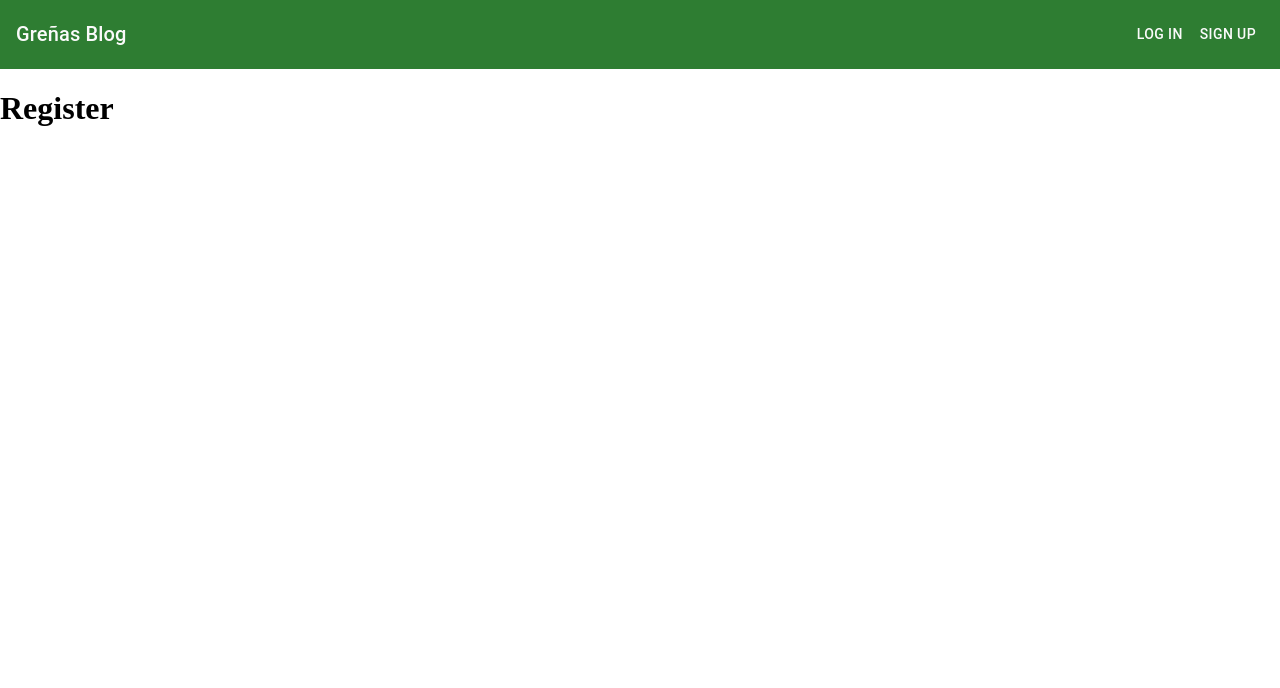
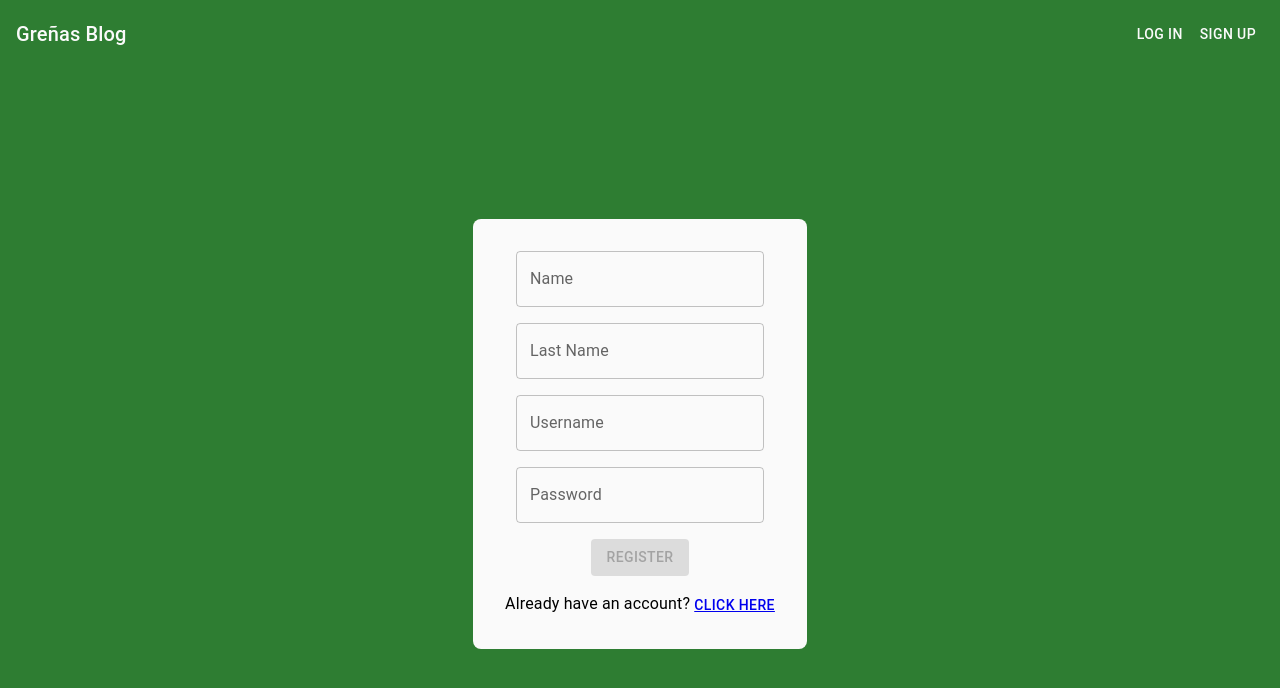
Before and after one commit to Salvador511/sisisi-blog, a Next.js app: page /register in a window 1280 px wide. Shown: the top 688 px of the page. Built offline with nearby package versions, Linux system fonts and the light colour scheme.

Commit message:
feat: Register page endpoint and UI

```diff
--- a/src/app/api/user/route.js
+++ b/src/app/api/user/route.js
@@ -0,0 +1,72 @@
+// src/app/api/user/register/route.ts
+import { NextResponse } from 'next/server'
+import bcrypt from 'bcrypt'
+import jwt from 'jsonwebtoken'
+import ERROR from '~/Libs/error'
+import queryDB from '~/app/api/Libs/queryDB'
+import validatorFields from '~/app/api/Libs/validatorFields'
+import { User } from '~/app/api/entities'
+
+export const POST = async (request) => {
+  try {
+    const data = await request.json()
+
+    const isValid = validatorFields({ data, shape: User.shape })
+    if (!isValid) return ERROR.INVALID_FIELDS()
+
+    const existingUser = await queryDB({
+      entity: 'user',
+      queryType: 'findUnique',
+      filter: { username: data.username }
+    })
+
+    if (existingUser) {
+      return NextResponse.json(
+        { error: 'Username already exists' },
+        { status: 400 }
+      )
+    }
+
+    const hashedPassword = await bcrypt.hash(data.password, 10)
+
+    const newUser = await queryDB({
+      entity: 'user',
+      queryType: 'create',
+      data: {
+        ...data,
+        password: hashedPassword,
+        isAdmin: false,
+        active: true
+      }
+    })
+
+    const token = jwt.sign(
+      {
+        userId: newUser.id,
+        isAdmin: newUser.isAdmin
+      },
+      process.env.JWT_SECRET
+    )
+
+    return NextResponse.json(
+      {
+        token,
+        user: {
+          id: newUser.id,
+          username: newUser.username,
+          name: newUser.name,
+          lastName: newUser.lastName,
+          isAdmin: newUser.isAdmin
+        }
+      },
+      { status: 201 }
+    )
+
+  } catch (error) {
+    console.error('Error on register', error)
+    return NextResponse.json(
+      { error: error.message },
+      { status: error.status || 500 }
+    )
+  }
+}
--- a/src/app/register/page.jsx
+++ b/src/app/register/page.jsx
@@ -1,11 +1,148 @@
-const register = () => {
-  return(
-    <div>
-      <h1>
-        Register
-      </h1>
-    </div>
+'use client'
+import { useState } from 'react'
+import { styled } from '@mui/material/styles'
+import { TextField, Button, Typography as T } from '@mui/material'
+import { green, grey } from '@mui/material/colors'
+import { useRouter } from 'next/navigation'
+import { EMPTY_OBJECT } from '~/app/Libs/Utils/constants'
+import AuthWrapper from '~/app/Libs/SharedUI/AuthWrapper/AuthWrapper'
+import Loading from '~/app/Libs/SharedUI/Loading/Loading'
+import CustomAlert from '~/app/Libs/SharedUI/CustomAlert/CustomAlert'
+import getClassPrefixer from '~/app/Libs/getClassPrefixer'
+import apiFetch from '~/app/Libs/apiFetch'
+import Link from 'next/link'
+
+const displayName = 'Register'
+const classes = getClassPrefixer(displayName)
+
+const Container = styled('div')({
+  backgroundColor: green[800],
+  width: '100vw',
+  flex: '1',
+  display: 'flex',
+  flexDirection: 'row',
+  justifyContent: 'center',
+  alignItems: 'center',
+  [`& .${classes.form}`]: {
+    width: 'auto',
+    display: 'flex',
+    flexDirection: 'column',
+    justifyContent: 'center',
+    alignItems: 'center',
+    backgroundColor: grey[50],
+    padding: '2rem',
+    gap: '1rem',
+    borderRadius: '1ch',
+  },
+  [`& .${classes.registerButton}`]: {
+    padding: '0',
+  },
+  [`& .${classes.input}`]: {
+    borderColor: grey[50],
+  }
+})
+
+const Home = () => {
+  const [loading, setLoading] = useState(false)
+  const [error, setError] = useState('')
+  const [values, setValues] = useState(EMPTY_OBJECT)
+
+  const router = useRouter()
+
+  const handleChange = e => {
+    setValues({
+      ...values,
+      [e.target.name]: e.target.value
+    })
+  }
+
+  const handleSubmit = async e => {
+    e.preventDefault()
+    setLoading(true)
+    const response = await apiFetch({ payload: values, method: 'POST', url: '/api/user' })
+    if (response.error) {
+      setLoading(false)
+      setError(response.error)
+      return
+    }
+
+    setLoading(false)
+    if (response.error) {
+      setError(response.error)
+      return
+    }
+
+    localStorage.setItem('authToken', response.token)
+    localStorage.setItem('user', JSON.stringify(response.user))
+    router.push('/home')
+  }
+
+  const isDisabled = !values.username || !values.password || !values.name || !values.lastName
+
+  if (loading) return <Loading />
+
+  return (
+    <Container>
+      <div className={classes.form}>
+        {error ? <CustomAlert type='error' message={error} /> : null}
+        <TextField
+          className={classes.input}
+          id="name"
+          label="Name"
+          variant="outlined"
+          name="name"
+          onChange={handleChange}
+        />
+        <TextField
+          id="lastName"
+          className={classes.input}
+          label="Last Name"
+          variant="outlined"
+          name="lastName"
+          onChange={handleChange}
+
+        />
+        <TextField
+          id="username"
+          className={classes.input}
+          label="Username"
+          variant="outlined"
+          name="username"
+          onChange={handleChange}
+
+        />
+        <TextField
+          id="password"
+          className={classes.input}
+          label="Password"
+          variant="outlined"
+          name="password"
+          onChange={handleChange}
+
+        />
+        <Button
+          variant="contained" disabled={isDisabled} onClick={handleSubmit}
+        >
+          Register
+        </Button>
+        <T type="body1">
+          Already have an account?{' '}
+          <Button className={classes.registerButton}>
+            <Link href="/login">Click Here</Link>
+          </Button>
+        </T>
+      </div>
+    </Container>
+
   )
 }
 
-export default register
+const Wrapper = () => {
+  return (
+    <AuthWrapper hasToBeLogged={false}>
+      <Home />
+    </AuthWrapper>
+  )
+}
+
+export default Wrapper
```
